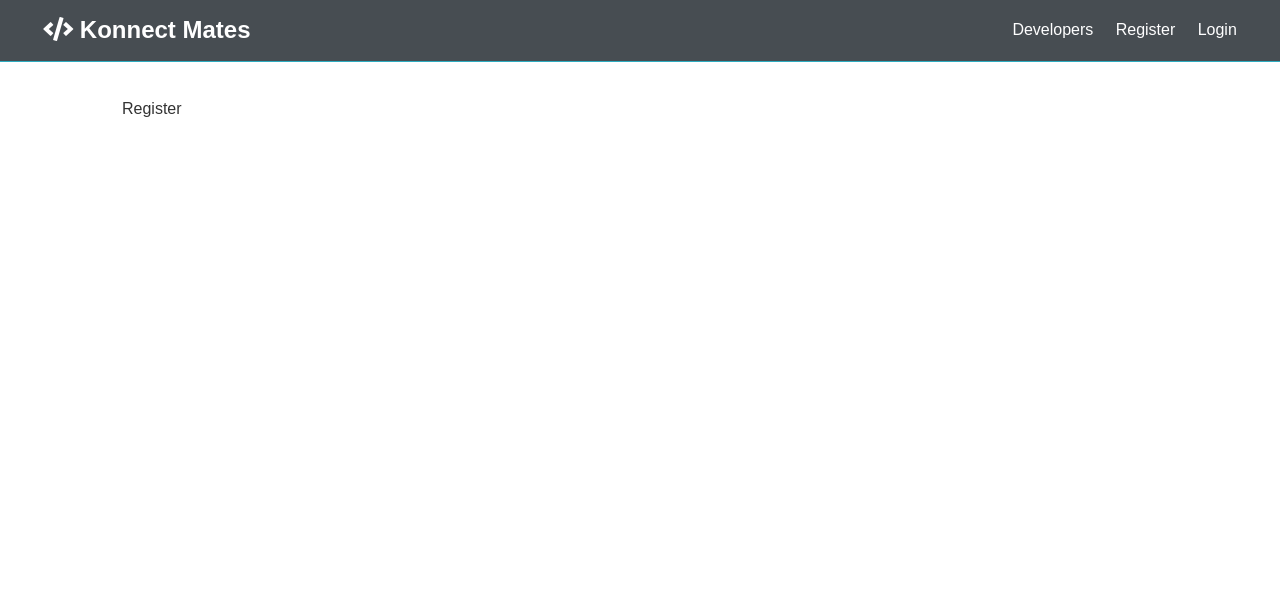
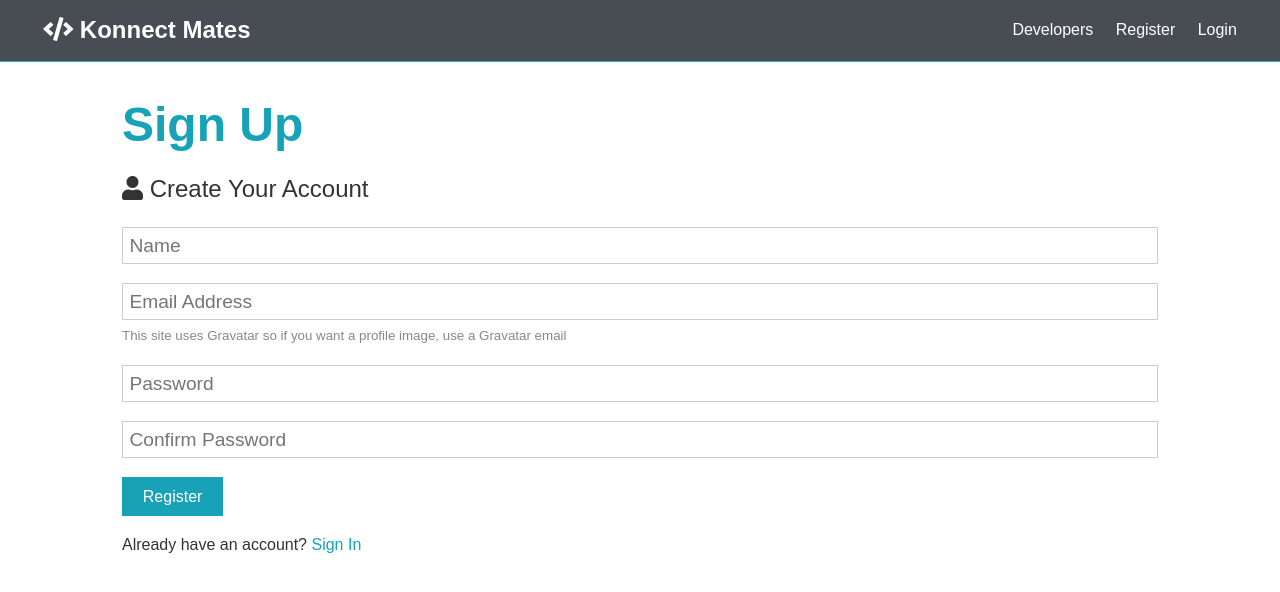
Before and after one commit to maaznonsola/konnect-mates, a React (Create React App) app in the folder client/: page /register in a window 1280 px wide. Shown: the top 592 px of the page. Built offline with nearby package versions, Linux system fonts and the light colour scheme.

Commit message:
Register Form & useState Hook

```diff
--- a/client/src/components/auth/Register.js
+++ b/client/src/components/auth/Register.js
@@ -1,9 +1,84 @@
-import React from "react";
+import React, {useState} from "react";
 
 const Register = () => {
+  const [formData, setFormData] = useState({
+    name: "",
+    email: "",
+    password: "",
+    password2: "",
+  });
+
+  const {name, email, password, password2} = formData;
+
+  const onChange = (e) => {
+    setFormData({...formData, [e.target.name]: e.target.value});
+  };
+
+  const onSubmit = (e) => {
+    e.preventDefault();
+    if (password !== password2) {
+      console.log("Passwords do not match");
+    } else {
+      console.log(formData);
+    }
+  };
+
   return (
     <section className="container">
-      <div>Register</div>
+      <h1 className="large text-primary">Sign Up</h1>
+      <p className="lead">
+        <i className="fas fa-user"></i> Create Your Account
+      </p>
+      <form className="form" onSubmit={onSubmit}>
+        <div className="form-group">
+          <input
+            type="text"
+            placeholder="Name"
+            name="name"
+            value={name}
+            onChange={onChange}
+            required
+          />
+        </div>
+        <div className="form-group">
+          <input
+            type="email"
+            placeholder="Email Address"
+            name="email"
+            value={email}
+            onChange={onChange}
+            required
+          />
+          <small className="form-text">
+            This site uses Gravatar so if you want a profile image, use a
+            Gravatar email
+          </small>
+        </div>
+        <div className="form-group">
+          <input
+            type="password"
+            placeholder="Password"
+            name="password"
+            value={password}
+            onChange={onChange}
+            minLength="6"
+          />
+        </div>
+        <div className="form-group">
+          <input
+            type="password"
+            placeholder="Confirm Password"
+            name="password2"
+            value={password2}
+            onChange={onChange}
+            minLength="6"
+          />
+        </div>
+        <input type="submit" className="btn btn-primary" value="Register" />
+      </form>
+      <p className="my-1">
+        Already have an account? <a href="login.html">Sign In</a>
+      </p>
     </section>
   );
 };
```
